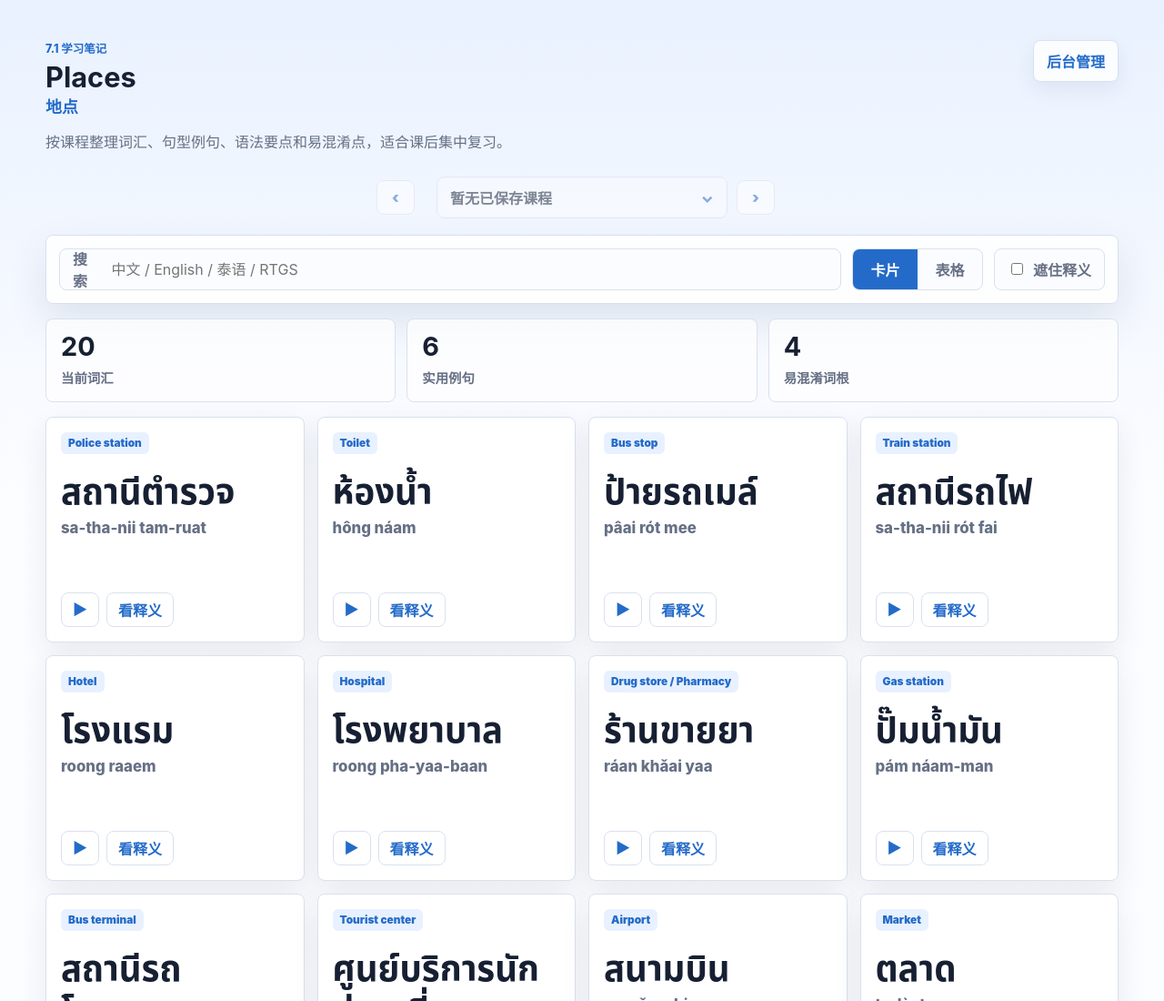
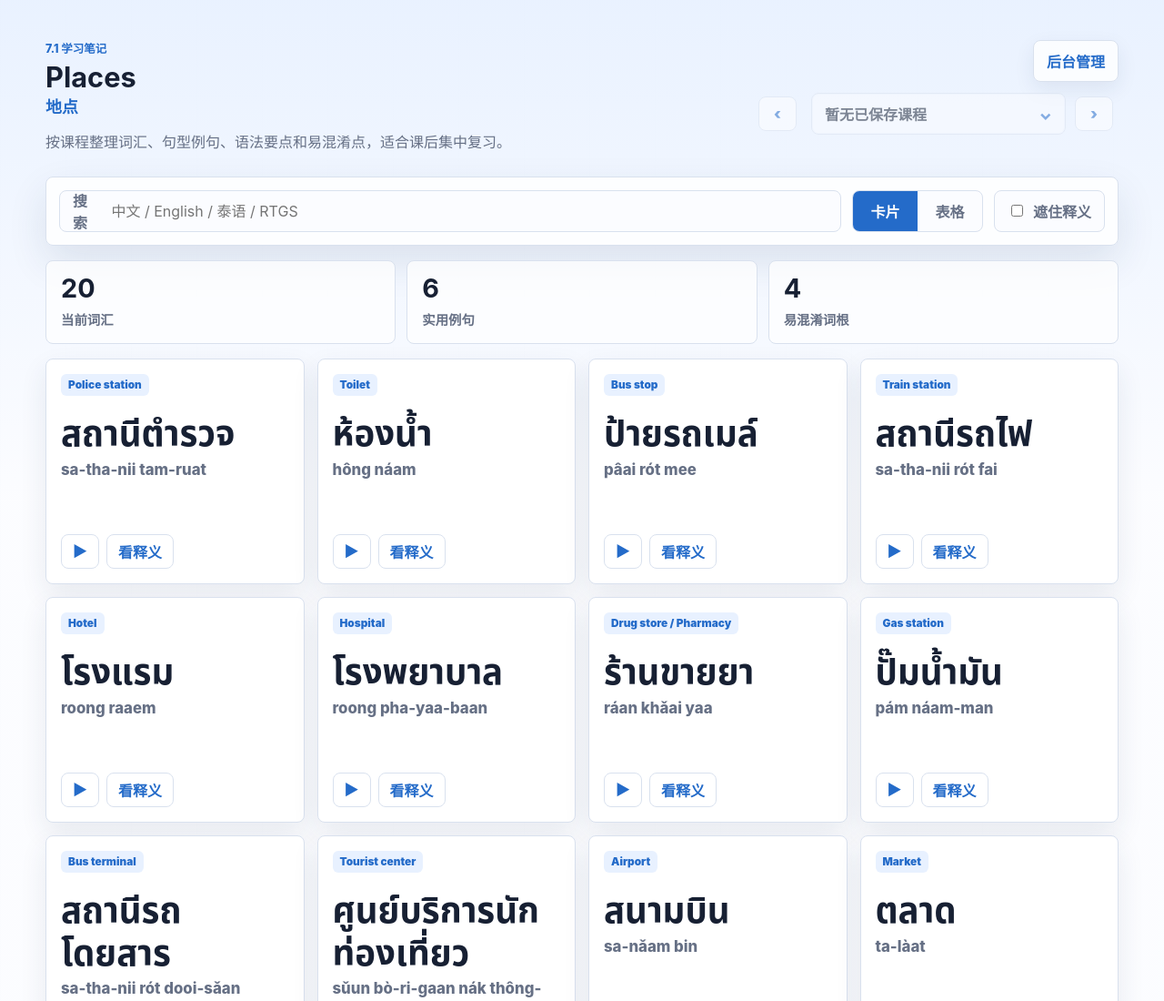
Before and after one commit to netjin/ThaiLearnNote, a website: page index.html in a window 1280 px wide. Shown: the top 1100 px of the page at 91% size. Drawn offline with Linux system fonts and the light colour scheme; no server answers.

Commit message:
Move course picker into header actions

```diff
--- a/index.html
+++ b/index.html
@@ -15,10 +15,6 @@
       </div>
       <div class="header-actions">
         <a class="nav-button" href="./admin.html">后台管理</a>
-      </div>
-    </header>
-
-    <main>
         <section class="course-switcher" aria-label="课程选择">
           <button id="previousCourse" class="icon-button" type="button" aria-label="上一课">‹</button>
           <div class="course-picker">
@@ -30,7 +26,10 @@
           </div>
           <button id="nextCourse" class="icon-button" type="button" aria-label="下一课">›</button>
         </section>
+      </div>
+    </header>
 
+    <main>
       <section class="toolbar" aria-label="学习工具栏">
         <label class="search-box">
           <span>搜索</span>
--- a/styles.css
+++ b/styles.css
@@ -51,12 +51,11 @@ main {
 }
 
 .header-actions {
-  display: flex;
+  display: grid;
+  justify-items: end;
   align-items: center;
-  justify-content: flex-end;
-  flex-wrap: wrap;
-  gap: 10px;
-  flex: 0 0 auto;
+  gap: 12px;
+  flex: 0 0 min(420px, 42%);
 }
 
 .eyebrow {
@@ -136,11 +135,11 @@ button.nav-button {
 
 .course-switcher {
   display: grid;
-  grid-template-columns: 56px minmax(200px, 320px) 56px;
+  grid-template-columns: 48px minmax(180px, 280px) 48px;
   gap: 10px;
   align-items: center;
-  justify-content: center;
-  margin-bottom: 18px;
+  justify-content: end;
+  width: 100%;
 }
 
 .course-picker {
@@ -992,7 +991,9 @@ td:nth-child(3) {
 
   .header-actions {
     justify-content: flex-start;
+    justify-items: stretch;
     width: 100%;
+    flex-basis: auto;
   }
 
   .toolbar {
@@ -1001,6 +1002,7 @@ td:nth-child(3) {
 
   .course-switcher {
     grid-template-columns: 42px minmax(0, 1fr) 42px;
+    justify-content: stretch;
   }
 
   .course-menu-button {
```
Lines whose indentation alone changed are shown as unchanged.
